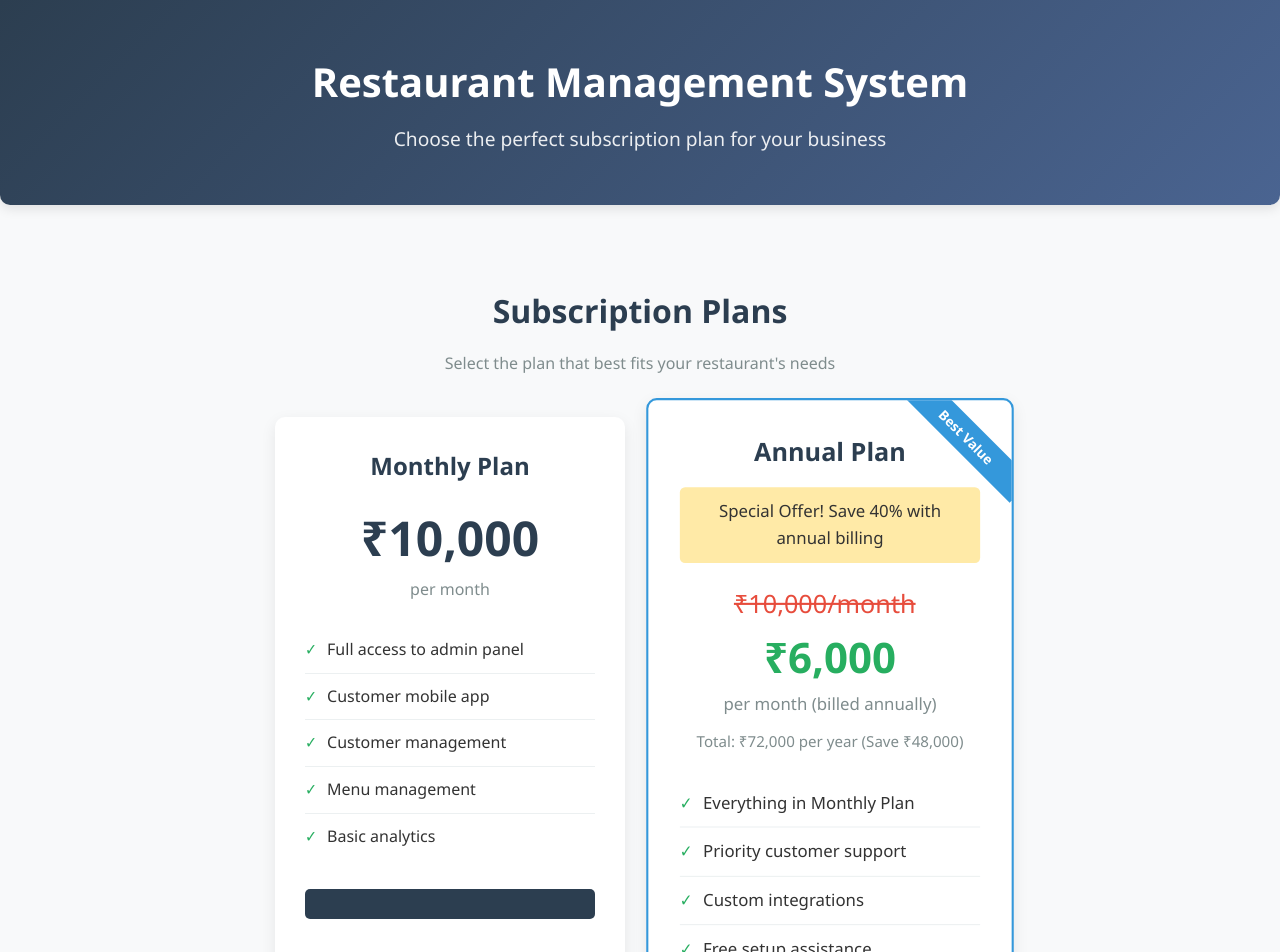
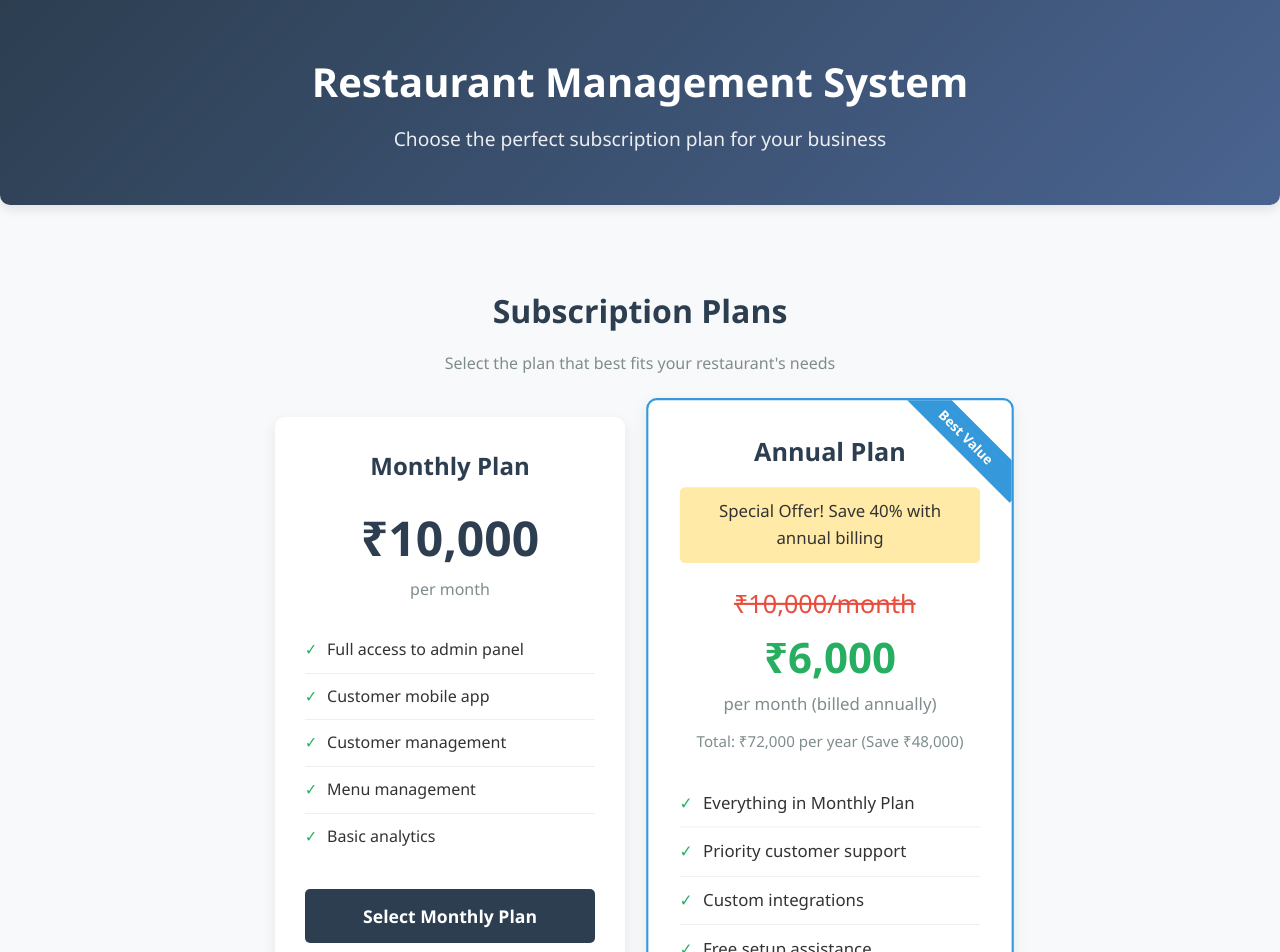
Before and after one commit to sreekarpv-9353/restaurant-subscription-app, a React (Create React App) app: page / in a window 1280 px wide. Shown: the top 952 px of the page. Built offline with nearby package versions, Linux system fonts and the light colour scheme.

Commit message:
monthly plan
monthly plan

```diff
--- a/src/App.js
+++ b/src/App.js
@@ -45,7 +45,9 @@ function App() {
                 <button
                 className="btn btn-secondary"
                 onClick={handleAnnualPlanClick}
-              ></button>
+              >
+                Select Monthly Plan
+              </button>
             </div>
 
             {/* Annual Plan with Offer */}
```
